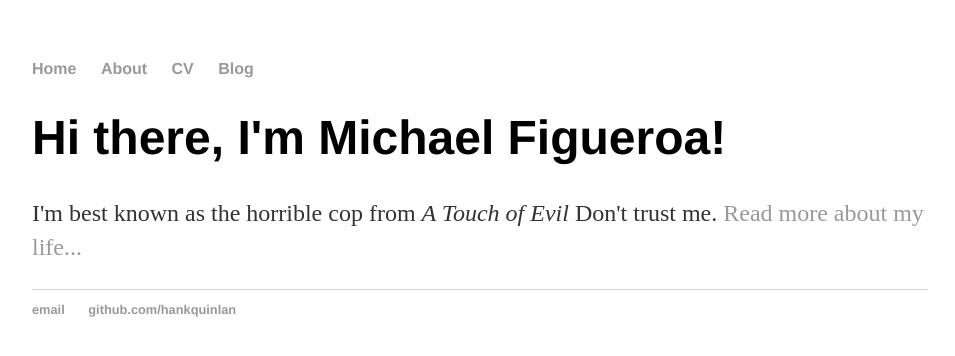
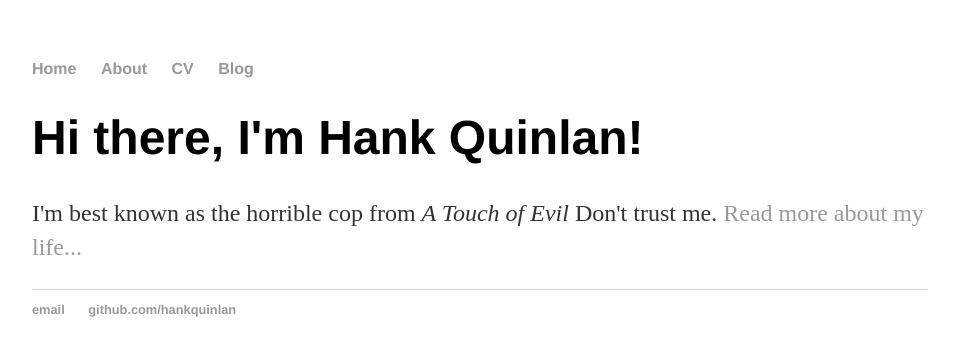
Before and after one commit to michaelf9598/michaelf9598.github.io, a Jekyll site: the page built from index.html, in a window 1280 px wide. Shown: the top 356 px of the page, without its empty margins (160-1115 px from the left). Built offline with Jekyll 4.4.1, drawn with Linux system fonts in a browser that asks for light colours.

Commit message:
Update index.html

```diff
--- a/index.html
+++ b/index.html
@@ -1,30 +1,8 @@
-<!DOCTYPE html>
-<html>
-	<head>
-		<title>Hank Quinlan, Horrible Cop</title>
-		<!-- link to main stylesheet -->
-		<link rel="stylesheet" type="text/css" href="/css/main.css">
-	</head>
-	<body>
-		<nav>
-    		<ul>
-        		<li><a href="/">Home</a></li>
-	        	<li><a href="/about">About</a></li>
-        		<li><a href="/cv">CV</a></li>
-        		<li><a href="/blog">Blog</a></li>
-    		</ul>
-		</nav>
-		<div class="container">
-    		<div class="blurb">
-        		<h1>Hi there, I'm Michael Figueroa!</h1>
-				<p>I'm best known as the horrible cop from <em>A Touch of Evil</em> Don't trust me. <a href="/about">Read more about my life...</a></p>
-    		</div><!-- /.blurb -->
-		</div><!-- /.container -->
-		<footer>
-    		<ul>
-        		<li><a href="mailto:hankquinlanhub@gmail.com">email</a></li>
-        		<li><a href="https://github.com/hankquinlan">github.com/hankquinlan</a></li>
-			</ul>
-		</footer>
-	</body>
-</html>
+---
+layout: default
+title: Hank Quinlan, Horrible Cop
+---
+<div class="blurb">
+	<h1>Hi there, I'm Hank Quinlan!</h1>
+	<p>I'm best known as the horrible cop from <em>A Touch of Evil</em> Don't trust me. <a href="/about">Read more about my life...</a></p>
+</div><!-- /.blurb -->
```
